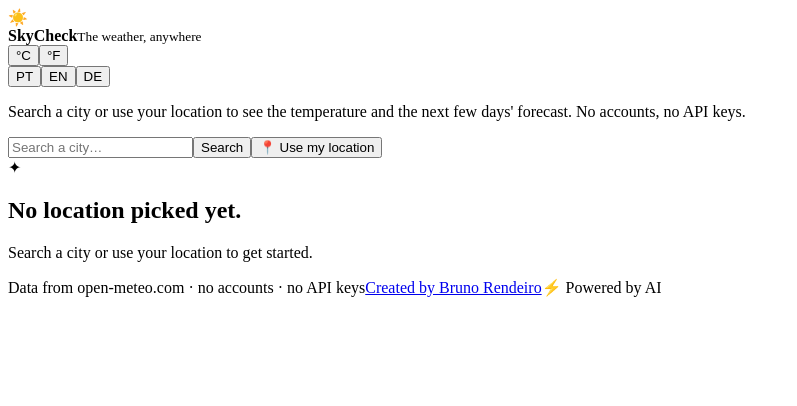
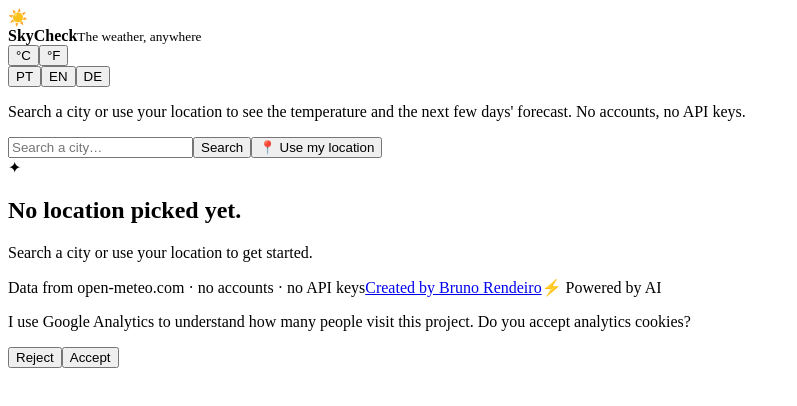
Before and after one commit to brunorendeiro/skycheck, a React (Vite) app: page / in a window 1280 px wide. Shown: the top 406 px of the page, without its empty margins (0-797 px from the left). Built offline with nearby package versions, Linux system fonts and the light colour scheme; the HTML template or start-up script is replaced by a standard one.

Commit message:
Add Google Analytics 4 with cookie consent banner
Loads GA4 only after explicit consent, storing the choice in
localStorage; declines by default until the user opts in.

```diff
--- a/src/App.tsx
+++ b/src/App.tsx
@@ -2,6 +2,8 @@
 import { fetchForecast, searchPlaces, type Forecast, type GeoResult } from './lib/openMeteo'
 import { getWeatherInfo } from './data/weatherCodes'
 import { detectLocale, locales, ui, type Locale } from './i18n'
+import { getStoredConsent, loadAnalytics } from './analytics'
+import CookieConsent from './CookieConsent'
 
 type Unit = 'c' | 'f'
 type Place = { name: string; country?: string; admin1?: string; latitude: number; longitude: number; isCurrentLocation?: boolean }
@@ -45,6 +47,10 @@
     window.localStorage.setItem('skycheck-locale', locale)
     document.documentElement.setAttribute('lang', locale)
   }, [locale])
+
+  useEffect(() => {
+    if (getStoredConsent() === 'granted') loadAnalytics()
+  }, [])
 
   useEffect(() => {
     window.localStorage.setItem('skycheck-recent', JSON.stringify(recent))
@@ -203,5 +209,6 @@
       <a href="https://vibe-portfolio-one.vercel.app/" target="_blank" rel="noreferrer">Created by Bruno Rendeiro</a>
       <span className="powered-badge">⚡ Powered by AI</span>
     </footer>
+    <CookieConsent locale={locale} />
   </div>
 }
--- /dev/null
+++ b/src/CookieConsent.tsx
@@ -0,0 +1,29 @@
+import { useEffect, useState } from 'react'
+import { getStoredConsent, setConsent } from './analytics'
+import { ui, type Locale } from './i18n'
+
+export default function CookieConsent({ locale }: { locale: Locale }) {
+  const [visible, setVisible] = useState(false)
+  const t = ui[locale]
+
+  useEffect(() => {
+    setVisible(getStoredConsent() === null)
+  }, [])
+
+  if (!visible) return null
+
+  const decide = (value: 'granted' | 'denied') => {
+    setConsent(value)
+    setVisible(false)
+  }
+
+  return (
+    <div className="cookie-consent" role="dialog" aria-live="polite" aria-label="Cookies">
+      <p>{t.cookieBody}</p>
+      <div className="cookie-actions">
+        <button className="cookie-reject" onClick={() => decide('denied')}>{t.cookieReject}</button>
+        <button className="cookie-accept" onClick={() => decide('granted')}>{t.cookieAccept}</button>
+      </div>
+    </div>
+  )
+}
--- /dev/null
+++ b/src/analytics.ts
@@ -0,0 +1,36 @@
+const GA_MEASUREMENT_ID = 'G-8PWRSD62T'
+const CONSENT_KEY = 'skycheck-analytics-consent'
+
+declare global {
+  interface Window {
+    dataLayer: unknown[]
+  }
+}
+
+export type Consent = 'granted' | 'denied'
+
+export function getStoredConsent(): Consent | null {
+  const stored = window.localStorage.getItem(CONSENT_KEY)
+  return stored === 'granted' || stored === 'denied' ? stored : null
+}
+
+export function loadAnalytics() {
+  if (document.getElementById('ga4-script')) return
+  const script = document.createElement('script')
+  script.id = 'ga4-script'
+  script.async = true
+  script.src = `https://www.googletagmanager.com/gtag/js?id=${GA_MEASUREMENT_ID}`
+  document.head.appendChild(script)
+
+  window.dataLayer = window.dataLayer || []
+  function gtag(...args: unknown[]) {
+    window.dataLayer.push(args)
+  }
+  gtag('js', new Date())
+  gtag('config', GA_MEASUREMENT_ID)
+}
+
+export function setConsent(value: Consent) {
+  window.localStorage.setItem(CONSENT_KEY, value)
+  if (value === 'granted') loadAnalytics()
+}
--- a/src/i18n.ts
+++ b/src/i18n.ts
@@ -40,6 +40,9 @@
   emptyTitle: string
   emptyBody: string
   footerTagline: string
+  cookieBody: string
+  cookieAccept: string
+  cookieReject: string
 }
 
 export const ui: Record<Locale, UiStrings> = {
@@ -68,6 +71,9 @@
     emptyTitle: 'Ainda sem localização escolhida.',
     emptyBody: 'Procura uma cidade ou usa a tua localização para começar.',
     footerTagline: 'Dados de open-meteo.com · sem contas · sem chaves de API',
+    cookieBody: 'Uso o Google Analytics para perceber quantas pessoas visitam este projeto. Aceitas cookies analíticos?',
+    cookieAccept: 'Aceitar',
+    cookieReject: 'Recusar',
   },
   en: {
     brandTagline: 'The weather, anywhere',
@@ -94,6 +100,9 @@
     emptyTitle: 'No location picked yet.',
     emptyBody: 'Search a city or use your location to get started.',
     footerTagline: 'Data from open-meteo.com · no accounts · no API keys',
+    cookieBody: 'I use Google Analytics to understand how many people visit this project. Do you accept analytics cookies?',
+    cookieAccept: 'Accept',
+    cookieReject: 'Reject',
   },
   de: {
     brandTagline: 'Das Wetter, überall',
@@ -120,5 +129,8 @@
     emptyTitle: 'Noch kein Standort ausgewählt.',
     emptyBody: 'Suche eine Stadt oder nutze deinen Standort, um loszulegen.',
     footerTagline: 'Daten von open-meteo.com · keine Konten · keine API-Schlüssel',
+    cookieBody: 'Ich verwende Google Analytics, um zu verstehen, wie viele Menschen dieses Projekt besuchen. Akzeptierst du Analyse-Cookies?',
+    cookieAccept: 'Akzeptieren',
+    cookieReject: 'Ablehnen',
   },
 }
--- a/src/styles.css
+++ b/src/styles.css
@@ -86,10 +86,20 @@
 .day-temps { font-size: 12px; }
 .day-temps strong { color: var(--text); }
 
-footer { margin-top: 50px; padding-top: 18px; border-top: 2px solid var(--line); color: var(--muted); font-size: 11px; text-align: center; }
+footer { display: flex; flex-direction: column; gap: 6px; margin-top: 50px; padding-top: 18px; border-top: 2px solid var(--line); color: var(--muted); font-size: 11px; text-align: center; }
+footer a { color: var(--muted); text-decoration: underline; }
+footer a:hover { color: var(--accent); }
+.powered-badge { color: var(--muted); font-size: 10px; }
 
 @media (max-width: 560px) {
   .app-shell { padding: 18px 14px 44px; }
   .search-row { flex-direction: column; }
   .current-row { flex-wrap: wrap; }
 }
+
+.cookie-consent { position: fixed; z-index: 50; left: 20px; right: 20px; bottom: 20px; display: flex; flex-wrap: wrap; align-items: center; gap: 16px; max-width: 640px; margin: 0 auto; padding: 18px 20px; border: 2px solid var(--text); border-radius: 10px; background: var(--panel); box-shadow: 6px 6px 0 0 var(--shadow); }
+.cookie-consent p { flex: 1 1 260px; margin: 0; font-size: 13px; color: var(--muted); }
+.cookie-actions { display: flex; gap: 10px; }
+.cookie-actions button { padding: 9px 16px; border: 2px solid var(--text); border-radius: 8px; font-weight: 700; font-size: 13px; cursor: pointer; }
+.cookie-reject { background: none; color: var(--text); }
+.cookie-accept { background: var(--accent-2); color: #171410; }
```
